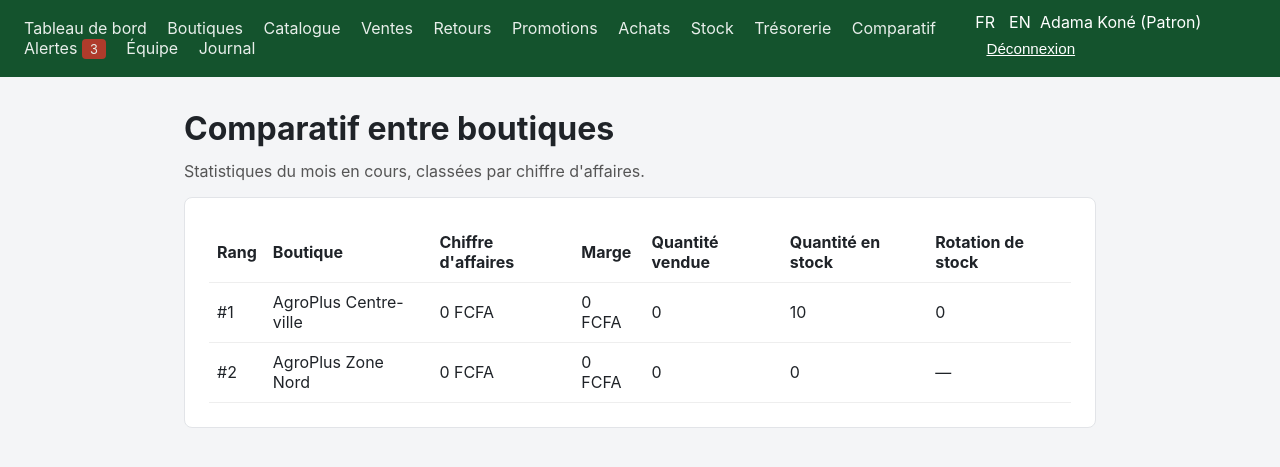
After one commit to andersonclement/SAAS-gestion-, a Laravel app: page /comparatif in a window 1280 px wide. The commit adds this page. Shown: the top 467 px of the page. Run offline with Laravel 12, Linux system fonts and the light colour scheme; a user stored in the database is signed in; data comes from the database, SQL or seed files in the repository; tables that the repository leaves empty hold one stand-in row (values such as "Sample post"); parts of the project's set-up code (start-up, migrations or seed data) failed here and were passed over.

Commit message:
feat: comparatif entre boutiques pour le patron
Implémente le §4.17 du cahier des charges :

- Statistiques du mois en cours par boutique : chiffre d'affaires, marge,
  quantité vendue, quantité en stock, rotation de stock (quantité vendue
  rapportée au stock actuel)
- Classement des boutiques les plus performantes par chiffre d'affaires
- Réservé au patron et au comptable, seuls à disposer d'une vision
  multi-boutiques (gérant/vendeur reçoivent une erreur 403)
- 3 tests de fonctionnalité (classement par CA, accès refusé à un gérant,
  accès autorisé au comptable)

```diff
--- /dev/null
+++ b/app/app/Http/Controllers/ComparatifController.php
@@ -0,0 +1,56 @@
+<?php
+
+namespace App\Http\Controllers;
+
+use App\Models\Boutique;
+use App\Models\LigneVente;
+use App\Models\StockBoutique;
+use Illuminate\Support\Carbon;
+use Illuminate\Support\Facades\Auth;
+use Illuminate\View\View;
+
+class ComparatifController extends Controller
+{
+    /**
+     * Comparatif entre boutiques (§4.17) : chiffre d'affaires, marge et
+     * rotation de stock du mois en cours, classées par performance.
+     * Réservé au patron/comptable qui ont seuls une vision multi-boutiques.
+     */
+    public function index(): View
+    {
+        $user = Auth::user();
+
+        abort_unless($user->isPatron() || $user->isComptable(), 403);
+
+        $debutMois = Carbon::now()->startOfMonth();
+        $boutiques = Boutique::orderBy('nom')->get();
+
+        $statistiques = $boutiques->map(function (Boutique $boutique) use ($debutMois) {
+            $lignesDuMois = LigneVente::whereHas('vente', fn ($query) => $query
+                ->where('boutique_id', $boutique->id)
+                ->where('created_at', '>=', $debutMois));
+
+            $chiffreAffaires = (clone $lignesDuMois)->selectRaw('SUM(quantite * prix_unitaire) as total')->value('total') ?? 0;
+
+            $marge = (clone $lignesDuMois)
+                ->join('produits', 'ligne_ventes.produit_id', '=', 'produits.id')
+                ->selectRaw('SUM(ligne_ventes.quantite * (ligne_ventes.prix_unitaire - produits.prix_achat)) as marge')
+                ->value('marge') ?? 0;
+
+            $quantiteVendue = (clone $lignesDuMois)->sum('quantite');
+
+            $quantiteEnStock = StockBoutique::where('boutique_id', $boutique->id)->sum('quantite');
+
+            return [
+                'boutique' => $boutique,
+                'chiffre_affaires' => $chiffreAffaires,
+                'marge' => $marge,
+                'quantite_vendue' => $quantiteVendue,
+                'quantite_en_stock' => $quantiteEnStock,
+                'rotation_stock' => $quantiteEnStock > 0 ? round($quantiteVendue / $quantiteEnStock, 2) : null,
+            ];
+        })->sortByDesc('chiffre_affaires')->values();
+
+        return view('comparatif.index', compact('statistiques'));
+    }
+}
--- a/app/lang/en.json
+++ b/app/lang/en.json
@@ -58,6 +58,8 @@
     "Catalogue produits": "Product catalog",
     "Catégorie": "Category",
     "Catégorie créée avec succès.": "Category created successfully.",
+    "Comparatif": "Comparison",
+    "Comparatif entre boutiques": "Shop comparison",
     "Ce client n'a pas de plafond de crédit défini.": "This customer has no credit limit defined.",
     "Ce crédit dépasserait le plafond du client (:disponible FCFA disponibles).": "This credit would exceed the customer's limit (:disponible FCFA available).",
     "Cette ligne a déjà été intégralement retournée.": "This line has already been fully returned.",
@@ -155,6 +157,7 @@
     "Lot": "Batch",
     "Loyer": "Rent",
     "Ma boutique": "My shop",
+    "Marge": "Margin",
     "Marge (total)": "Margin (total)",
     "Meilleures ventes": "Best sellers",
     "Mobile money": "Mobile money",
@@ -229,6 +232,7 @@
     "Quantité physique constatée": "Physical quantity counted",
     "Quantité théorique": "Theoretical quantity",
     "Quantité vendue": "Quantity sold",
+    "Rang": "Rank",
     "Quantité retournable maximale : :retournable.": "Maximum returnable quantity: :retournable.",
     "Quantité retournée": "Quantity returned",
     "Quantité à transférer": "Quantity to transfer",
@@ -251,6 +255,7 @@
     "Retourner": "Return",
     "Retours": "Returns",
     "Rôle": "Role",
+    "Rotation de stock": "Stock turnover",
     "Rupture de stock": "Out of stock",
     "Sac": "Bag",
     "Salaires": "Salaries",
@@ -264,6 +269,7 @@
     "Sous-total": "Subtotal",
     "Statut": "Status",
     "Stock": "Stock",
+    "Statistiques du mois en cours, classées par chiffre d'affaires.": "Statistics for the current month, ranked by revenue.",
     "Stock dormant": "Dormant stock",
     "Stock faible": "Low stock",
     "Stock insuffisant dans la boutique source (:disponible disponible).": "Insufficient stock in the source shop (:disponible available).",
--- /dev/null
+++ b/app/resources/views/comparatif/index.blade.php
@@ -0,0 +1,41 @@
+@extends('layouts.app')
+
+@section('title', __('Comparatif entre boutiques'))
+
+@section('content')
+    <h1>{{ __('Comparatif entre boutiques') }}</h1>
+    <p style="color:#555;margin-top:-.5rem;">{{ __('Statistiques du mois en cours, classées par chiffre d\'affaires.') }}</p>
+
+    <div class="card">
+        @if ($statistiques->isEmpty())
+            <p>{{ __('Aucune boutique pour le moment.') }}</p>
+        @else
+            <table>
+                <thead>
+                    <tr>
+                        <th>{{ __('Rang') }}</th>
+                        <th>{{ __('Boutique') }}</th>
+                        <th>{{ __("Chiffre d'affaires") }}</th>
+                        <th>{{ __('Marge') }}</th>
+                        <th>{{ __('Quantité vendue') }}</th>
+                        <th>{{ __('Quantité en stock') }}</th>
+                        <th>{{ __('Rotation de stock') }}</th>
+                    </tr>
+                </thead>
+                <tbody>
+                    @foreach ($statistiques as $index => $stat)
+                        <tr>
+                            <td>#{{ $index + 1 }}</td>
+                            <td>{{ $stat['boutique']->nom }}</td>
+                            <td>{{ number_format($stat['chiffre_affaires'], 0, ',', ' ') }} FCFA</td>
+                            <td>{{ number_format($stat['marge'], 0, ',', ' ') }} FCFA</td>
+                            <td>{{ $stat['quantite_vendue'] }}</td>
+                            <td>{{ $stat['quantite_en_stock'] }}</td>
+                            <td>{{ $stat['rotation_stock'] ?? '—' }}</td>
+                        </tr>
+                    @endforeach
+                </tbody>
+            </table>
+        @endif
+    </div>
+@endsection
--- a/app/resources/views/layouts/app.blade.php
+++ b/app/resources/views/layouts/app.blade.php
@@ -40,6 +40,9 @@
             <a href="{{ route('achats.index') }}">{{ __('Achats') }}</a>
             <a href="{{ route('stock.index') }}">{{ __('Stock') }}</a>
             <a href="{{ route('tresorerie.index') }}">{{ __('Trésorerie') }}</a>
+            @if (auth()->user()->isPatron() || auth()->user()->isComptable())
+                <a href="{{ route('comparatif.index') }}">{{ __('Comparatif') }}</a>
+            @endif
             <a href="{{ route('alertes.index') }}">
                 {{ __('Alertes') }}
                 @if (($nombreAlertes ?? 0) > 0)
--- a/app/routes/web.php
+++ b/app/routes/web.php
@@ -7,6 +7,7 @@ use App\Http\Controllers\BonCommandeController;
 use App\Http\Controllers\BoutiqueController;
 use App\Http\Controllers\CategorieController;
 use App\Http\Controllers\ClientController;
+use App\Http\Controllers\ComparatifController;
 use App\Http\Controllers\DashboardController;
 use App\Http\Controllers\DepenseController;
 use App\Http\Controllers\FournisseurController;
@@ -80,4 +81,6 @@ Route::middleware('auth')->group(function () {
     Route::get('/alertes', [AlerteController::class, 'index'])->name('alertes.index');
 
     Route::get('/journal', [JournalController::class, 'index'])->name('journal.index');
+
+    Route::get('/comparatif', [ComparatifController::class, 'index'])->name('comparatif.index');
 });
```
Also changed, not shown: app/tests/Feature/ComparatifTest.php (added, +82 -0 lines).
